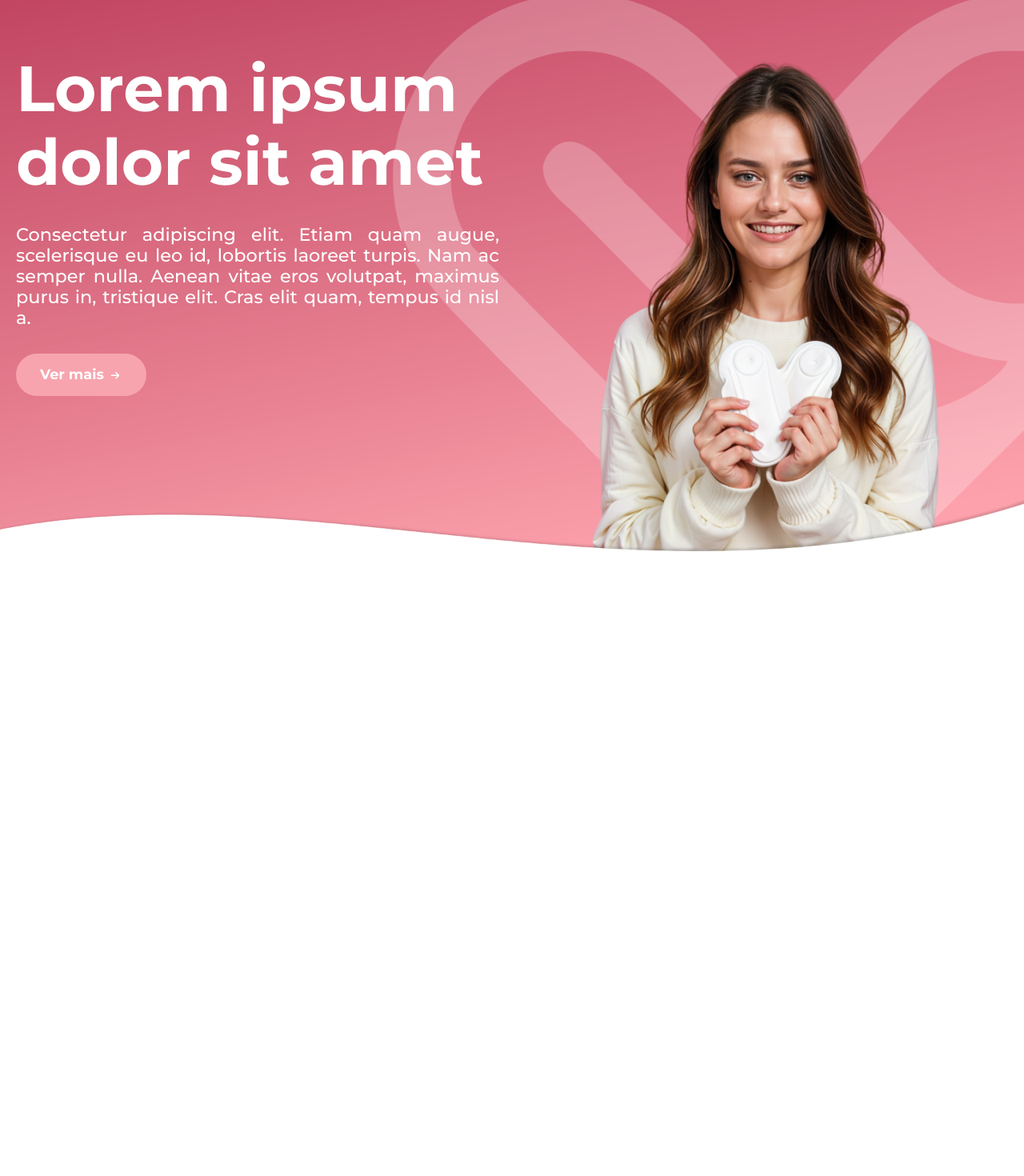
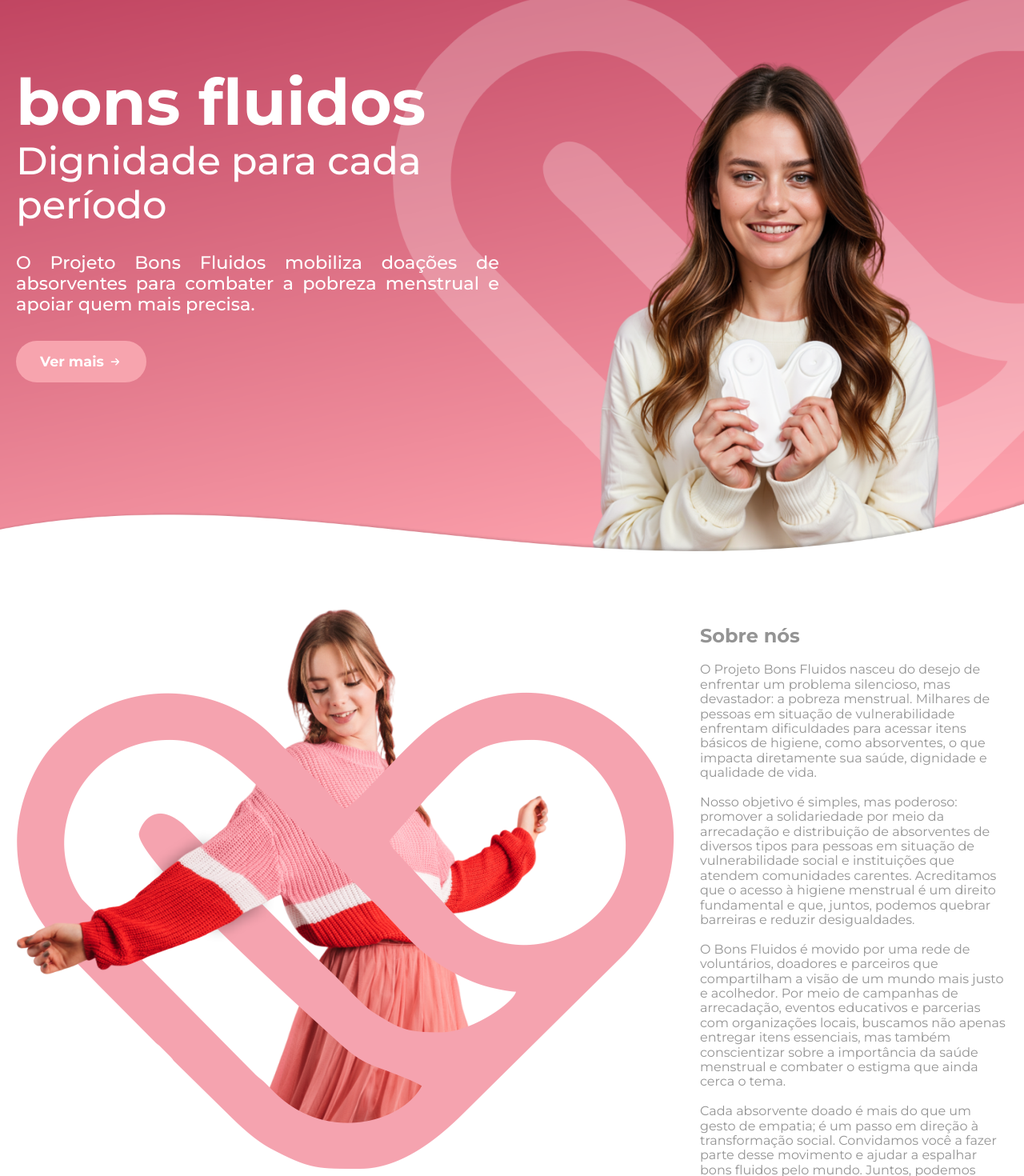
Before and after one commit to Serg-Ale/AS65A-Grupo-4-FrontEnd, a React (Vite) app: page / in a window 1280 px wide. Shown: the part 187-1657 px from the top of the page at 80% size. Before the commit the page ends 900 px from the top, so only its background shows below. Built offline with nearby package versions, Linux system fonts and the light colour scheme.

Commit message:
create: new homepage session

```diff
--- /dev/null
+++ b/src/components/About.jsx
@@ -0,0 +1,48 @@
+const Hero = () => {
+  return (
+    <div className="about">
+      <div className="content">
+        <div className="grid-separe">
+          <div className="image">
+            <img src="/public/images/about.png" alt="Foto Sobre nós" />
+          </div>
+          <div className="info">
+            <h2>Sobre nós</h2>
+            <p>
+              O Projeto Bons Fluidos nasceu do desejo de enfrentar um problema
+              silencioso, mas devastador: a pobreza menstrual. Milhares de
+              pessoas em situação de vulnerabilidade enfrentam dificuldades para
+              acessar itens básicos de higiene, como absorventes, o que impacta
+              diretamente sua saúde, dignidade e qualidade de vida.
+              <br />
+              <br />
+              Nosso objetivo é simples, mas poderoso: promover a solidariedade
+              por meio da arrecadação e distribuição de absorventes de diversos
+              tipos para pessoas em situação de vulnerabilidade social e
+              instituições que atendem comunidades carentes. Acreditamos que o
+              acesso à higiene menstrual é um direito fundamental e que, juntos,
+              podemos quebrar barreiras e reduzir desigualdades.
+              <br />
+              <br />
+              O Bons Fluidos é movido por uma rede de voluntários, doadores e
+              parceiros que compartilham a visão de um mundo mais justo e
+              acolhedor. Por meio de campanhas de arrecadação, eventos
+              educativos e parcerias com organizações locais, buscamos não
+              apenas entregar itens essenciais, mas também conscientizar sobre a
+              importância da saúde menstrual e combater o estigma que ainda
+              cerca o tema.
+              <br />
+              <br />
+              Cada absorvente doado é mais do que um gesto de empatia; é um
+              passo em direção à transformação social. Convidamos você a fazer
+              parte desse movimento e ajudar a espalhar bons fluidos pelo mundo.
+              Juntos, podemos fazer a diferença na vida de quem mais precisa.
+            </p>
+          </div>
+        </div>
+      </div>
+    </div>
+  );
+};
+
+export default Hero;
--- a/src/components/Hero.jsx
+++ b/src/components/Hero.jsx
@@ -10,14 +10,12 @@ const Hero = () => {
       <div className="content">
         <div className="heading">
           <h1>
-            Lorem ipsum <br />
-            dolor sit amet
+            <strong>bons fluidos</strong> <br />
+            Dignidade para cada período
           </h1>
           <p>
-            Consectetur adipiscing elit. Etiam quam augue, scelerisque eu leo
-            id, lobortis laoreet turpis. Nam ac semper nulla. Aenean vitae eros
-            volutpat, maximus purus in, tristique elit. Cras elit quam, tempus id
-            nisl a.
+            O Projeto Bons Fluidos mobiliza doações de absorventes para combater
+            a pobreza menstrual e apoiar quem mais precisa.
           </p>
           <a href="#" className="button alt">
             Ver mais <i className="fi fi-rr-arrow-small-right"></i>
--- a/src/pages/Home.jsx
+++ b/src/pages/Home.jsx
@@ -2,6 +2,7 @@ import { useState } from "react";
 import Header from "../components/Header.jsx";
 import LoginModal from "../components/LoginModal.jsx";
 import Hero from "../components/Hero.jsx";
+import About from "../components/About.jsx";
 
 const Home = () => {
   const [action, setAction] = useState("");
@@ -11,6 +12,7 @@ const Home = () => {
       <Header setAction={ setAction } />
       <LoginModal isOpen={ action === "login-modal" } onClose={ () => setAction("") } />
       <Hero />
+      <About />
     </>
   );
 };
--- /dev/null
+++ b/src/scss/components/About.scss
@@ -0,0 +1,18 @@
+.about {
+    margin: 3rem 0;
+    .content {
+
+        .grid-separe {
+            display: grid;
+            grid-template-columns: repeat(2, 1fr);
+            gap: 2rem;
+
+            .image {
+
+            }
+            .info {
+
+            }
+        }
+    }
+}
--- a/src/scss/components/Hero.scss
+++ b/src/scss/components/Hero.scss
@@ -71,9 +71,14 @@
 
             h1 {
                 margin: 0;
-                font-size: 5rem;
+                font-size: 3rem;
                 color: var(--white);
-                font-weight: 700;
+                font-weight: 500;
+
+                strong {
+                    font-weight: 700;
+                    font-size: 5rem;
+                }
 
                 @media all and (max-width: 999px) {
                     font-size: 2rem;
--- a/src/scss/index.scss
+++ b/src/scss/index.scss
@@ -1,4 +1,5 @@
 @use "base/base.scss";
 @use "pages/Dashboard.scss";
 @use "components/Hero.scss";
+@use "components/About.scss";
 @use "components/Header.scss";
```
Also changed, not shown: public/images/about.png (added).
